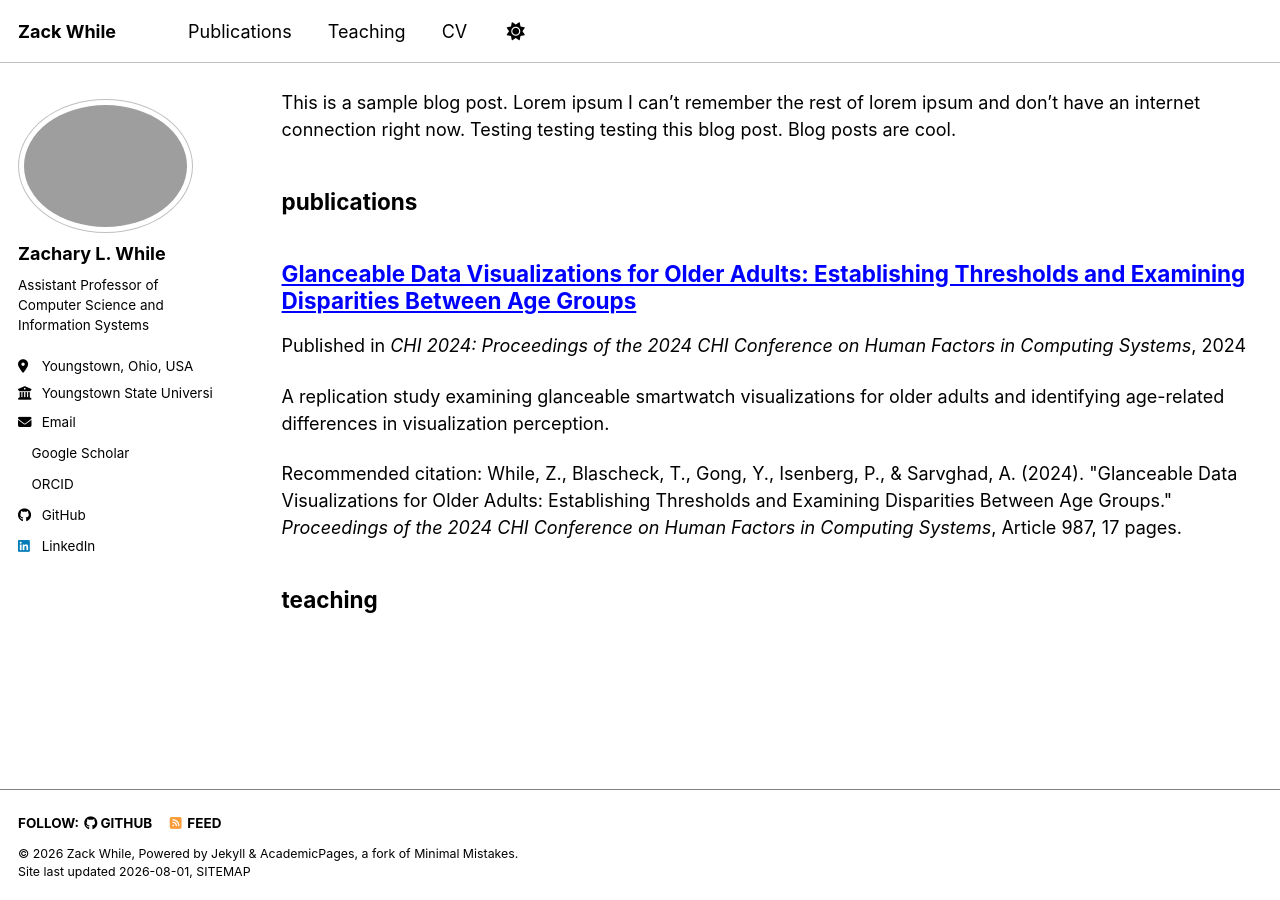
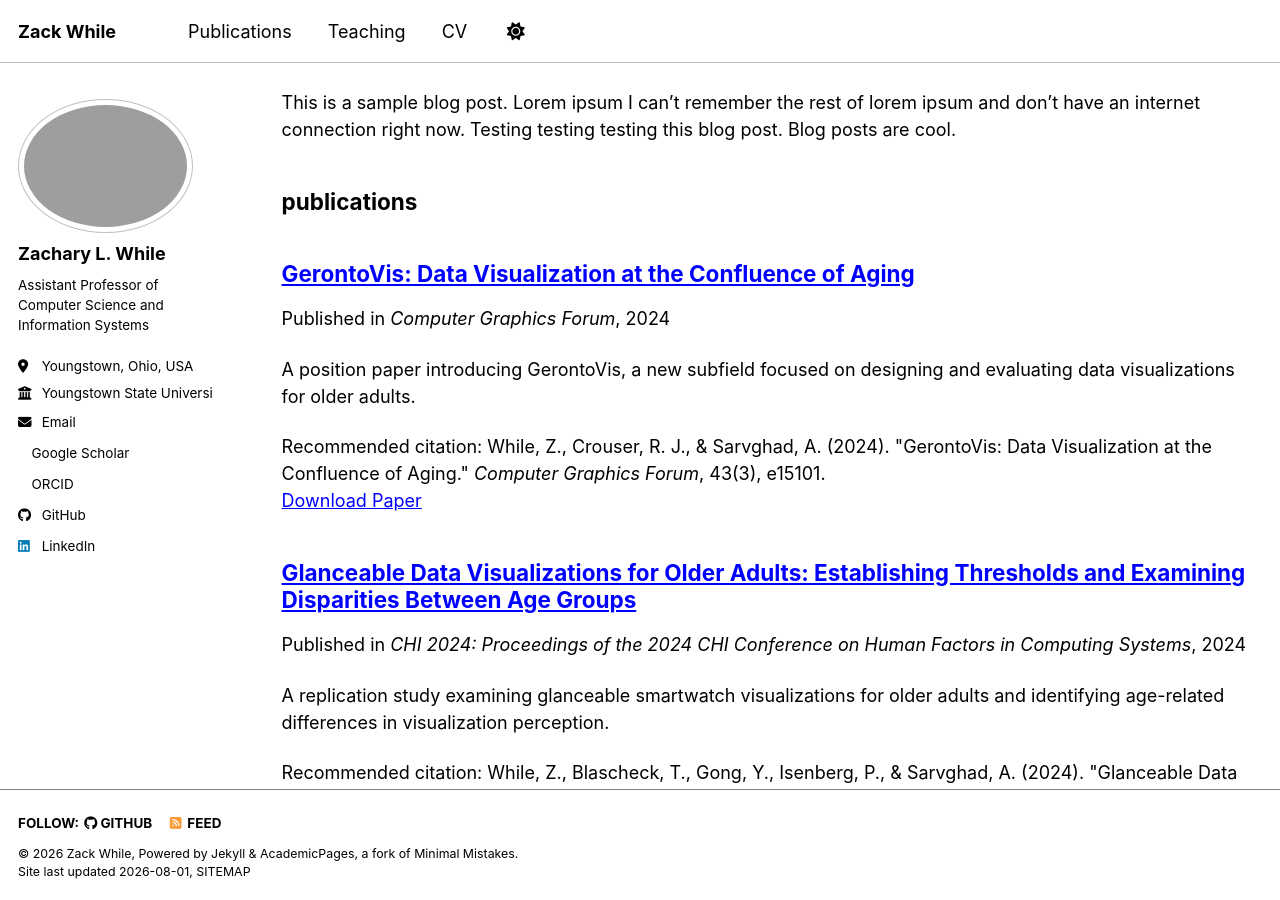
Before and after one commit to zwhile/zwhile.github.io, a Jekyll site: the page built from _pages/sitemap.md, in a window 1280 px wide and 900 px high, scrolled down 2714 px. Built offline with Jekyll 4.4.1, drawn with Linux system fonts in a browser that asks for light colours; a style sheet for code colours, icons or effects is not loaded.

Commit message:
Small update.

```diff
--- /dev/null
+++ b/_publications/2024-6-gerontovis.md
@@ -0,0 +1,21 @@
+---
+title: "GerontoVis: Data Visualization at the Confluence of Aging"
+collection: publications
+category: conferences
+permalink: /publication/2024-06-gerontovis
+excerpt: "A position paper introducing GerontoVis, a new subfield focused on designing and evaluating data visualizations for older adults."
+date: 2024-05-01
+venue: "Computer Graphics Forum"
+paperurl: "https://onlinelibrary.wiley.com/doi/pdf/10.1111/cgf.15101"
+doi: "https://doi.org/10.1111/cgf.15101"
+citation: 'While, Z., Crouser, R. J., & Sarvghad, A. (2024). "GerontoVis: Data Visualization at the Confluence of Aging." <i>Computer Graphics Forum</i>, 43(3), e15101.'
+---
+---
+
+[Download PDF](https://arxiv.org/pdf/2403.13173){: .btn .btn--primary}
+[DOI](https://doi.org/10.1111/cgf.15101){: .btn .btn--info}
+
+## Abstract
+*Despite the explosive growth of the aging population worldwide, older adults have been largely overlooked by visualization research. This paper is a critical reflection on the underrepresentation of older adults in visualization research.
+We discuss why investigating visualization at the intersection of aging matters, why older adults may have been omitted from sample populations in visualization research, how aging may affect visualization use, and how this differs from traditional accessibility research.
+To encourage further discussion and novel scholarship in this area, we introduce **GerontoVis**, a term that encapsulates research and practice of data visualization design primarily focused on older adults. We offer a bird's-eye view of the GerontoVis landscape, explore some of its unique challenges, and identify promising directions for future research.*
```
Also changed, not shown: _publications/2024-5-glanceable.md (+2 -1 lines).
